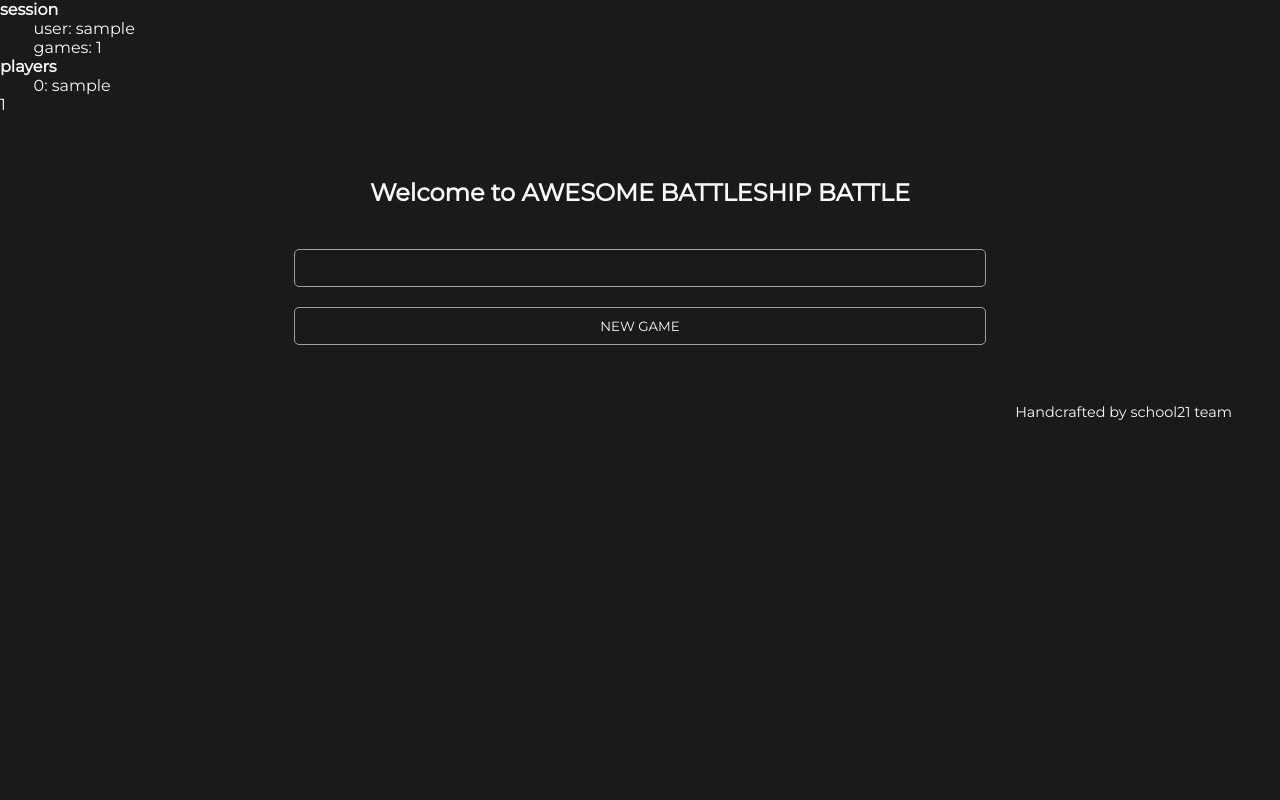
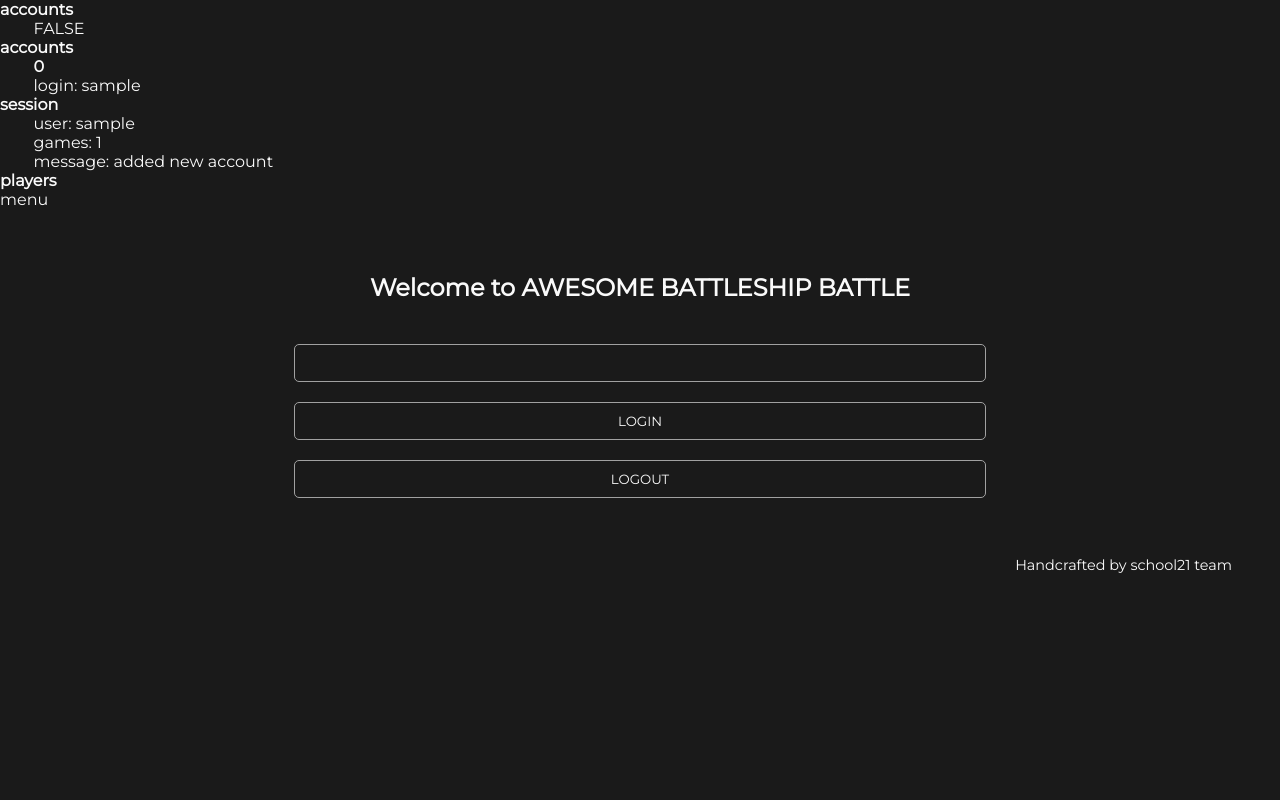
Before and after one commit to aeclipso/AwesomeBattleshipBattles, a PHP site: page /index.php in a window 1280 px wide. Run offline with PHP 8.4, Linux system fonts and the light colour scheme; the visitor is signed in with stand-in values (Sample User, id 1).

Commit message:
game_7_sessions done

```diff
--- a/index.php
+++ b/index.php
@@ -6,30 +6,122 @@ $_SERVER['players'] = array();
 require_once 'log.php';
 require_once 'classes/Game.class.php';
 
+// вообще это все до разметки можно засунуть в класс игры
+// а она сама будет рулить сессиями
+// сделал так, потому что класса игры нет
 
-// чтобы убрать сессию из других проектов
+function get_stored_accounts() {
+    $file = "./private/passwd";
+    if (file_exists($file)) {
+        $file_content = file_get_contents($file);
+        $accounts = unserialize($file_content);
+    } else {
+        $accounts = false;
+    }
+    return $accounts;
+}
+
+function save_accounts($accounts) {
+    $file = "./private/passwd";
+    if (!file_exists('./private'))
+        mkdir('./private');
+    file_put_contents($file, serialize($accounts));
+}
+
+function login($account, $accounts) {
+    if (!$accounts) {
+        $accounts[] = $account;
+        return $accounts;
+    }
+    foreach($accounts as $s) {
+        if ($s['login'] === $account['login']) {
+            LOG_MESSAGE("we have this account", $account);
+            return $accounts;
+        }
+    }
+    $accounts[] = $account;
+    LOG_MESSAGE("accounts after login",$accounts);
+    return $accounts;
+}
+
+function logout($account) {
+    $accounts = get_stored_accounts();
+    if (!$accounts) {
+        return true;
+    }
+    LOG_MESSAGE("accounts before logout", $accounts);
+    array_values($accounts);
+    foreach($accounts as $i => $s) {
+        LOG_MESSAGE("check acc", $s);
+        if ($s['login'] === $account) {
+            unset($accounts[$i]);
+            array_values($accounts);
+            LOG_MESSAGE("logged out account", $account);
+            LOG_MESSAGE("accounts after logout", $accounts);
+            save_accounts($accounts);
+            return true;
+        }
+    }
+    return true;
+}
+
+function get_logged_users($user) {
+
+    $account = array('login' => $user);
+    $accounts = get_stored_accounts();
+    LOG_MESSAGE("accounts", $accounts);
+    $numberOfPlayers = $accounts ? count($accounts) : 0;
+    if (!($updated_accounts = login($account, $accounts))) {
+        $_SESSION['message'] = "welcome back, {$user}";
+    } else {
+        $accounts = $updated_accounts;
+        LOG_MESSAGE("accounts", $accounts);
+        save_accounts($accounts);
+        $_SESSION['message'] = "added new account";
+    }
+    return $accounts;
+}
+
+
+// чтобы убрать информацию лишнюю сессии из других проектов
 // foreach ($_SESSION as $k) {
 //     unset($_SESSION[$k]);
 // }
 
+$state = 'menu';
+unset($_SESSION['message']);
 
-if ($_GET && $_GET['newGame']) {
+if ($_GET && isset($_GET['login'])) {
+    // логин, запрос на присоединение к игре
     if ($_GET['user']) {
         LOG_MESSAGE('get', $_GET);
         $_SESSION['user'] = $_GET['user'];
     } else {
-        $_SESSION['user'] = 'guest';
+        $_SESSION['message'] = 'no user to login, username required';
     }
-    $state = 'game';
-} else {
-    $state = 'menu';
+} else if ($_GET && isset($_GET['logout'])) {
+    // выход из игры. кнопку надо сделать не только в меню, но и на странице игры
+    if ($_GET['user'] && isset($_SESSION['user'])) {
+        LOG_MESSAGE('get', $_GET);
+        unset($_SESSION['user']);
+        logout($_GET['user']);
+    } else {
+        $_SESSION['message'] = 'no user to logout';
+    }
 }
-if ($state='game' && $_SESSION && $_SESSION['user']) {
-    $numberOfPlayers++;
-    $_SERVER['players'][] = $_SESSION['user'];
-    if ($numberOfPlayers % 2 == 0) {
+
+//
+if ($state='game' && $_SESSION && isset($_SESSION['user'])) {
+
+    $accounts = get_logged_users($_SESSION['user']);
+
+    // если присоединились 2 игрока - создаем новую сессию игры и подключаем туда игроков
+    if (count($accounts) % 2 == 0) {
+        $state = 'game';
         //start game here
-        $_SESSION['games'][] = new Game($_SERVER['players'][$numberOfPlayers - 2], $_SERVER['players'][$numberOfPlayers - 1]);
+        // $_SESSION['games'][] = new Game($_SERVER['players'][$numberOfPlayers - 2], $_SERVER['players'][$numberOfPlayers - 1]);
+    } else {
+        $state = 'menu';
     }
 }
 LOG_MESSAGE('session', $_SESSION);
--- a/views/mainMenu.php
+++ b/views/mainMenu.php
@@ -2,6 +2,7 @@
     <h1>Welcome to <span class="uppercase">Awesome Battleship Battle</span></h1>
     <form class="mainMenu" action="index.php" method="get">
         <input class="input menuItem" type="text" name="user" value=""/>
-        <input class="button menuItem" type="submit" name="newGame" value="new game"/>
+        <input class="button menuItem" type="submit" name="login" value="login"/>
+        <input class="button menuItem" type="submit" name="logout" value="logout"/>
     </form>
 </section>
```
Also changed, not shown: classes/Player.class.php (+8 -1 lines), 1 other file.
